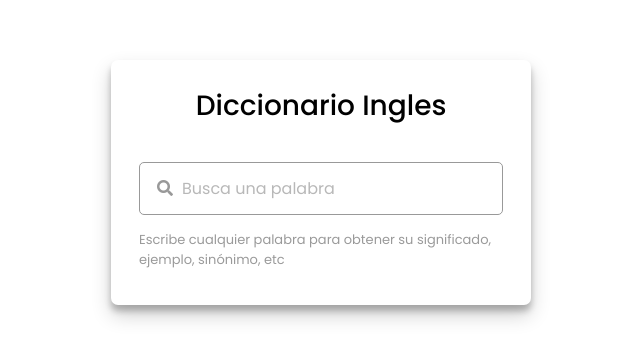
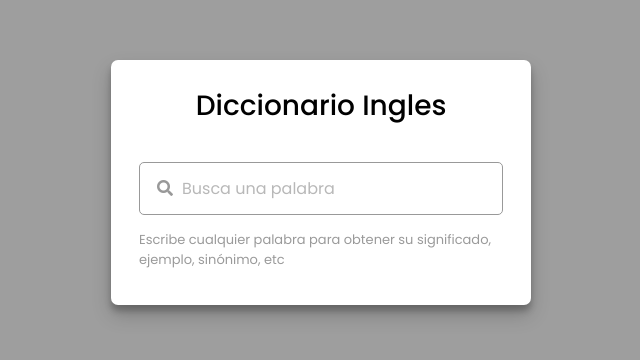
Before and after one commit to navinoob99/CV-Portfolio, a plain HTML site: page portfolio-pages/Diccionario app/main.html in a window 1280 px wide. Shown: the part 218-578 px from the top of the page, without its empty margins (319-959 px from the left). Drawn offline with Linux system fonts and the light colour scheme; the site is published under a folder, as on GitHub Pages, so addresses that start at the root find nothing.

```diff
--- a/portfolio-pages/Diccionario app/styles.css
+++ b/portfolio-pages/Diccionario app/styles.css
@@ -16,7 +16,7 @@
     align-items: center;
     justify-content: center;
     min-height: 100vh;
-    background: url(/biblioteca.jpg);
+    background: url(biblioteca.jpg);
     background-size:cover;
 }
 ::selection{
```
